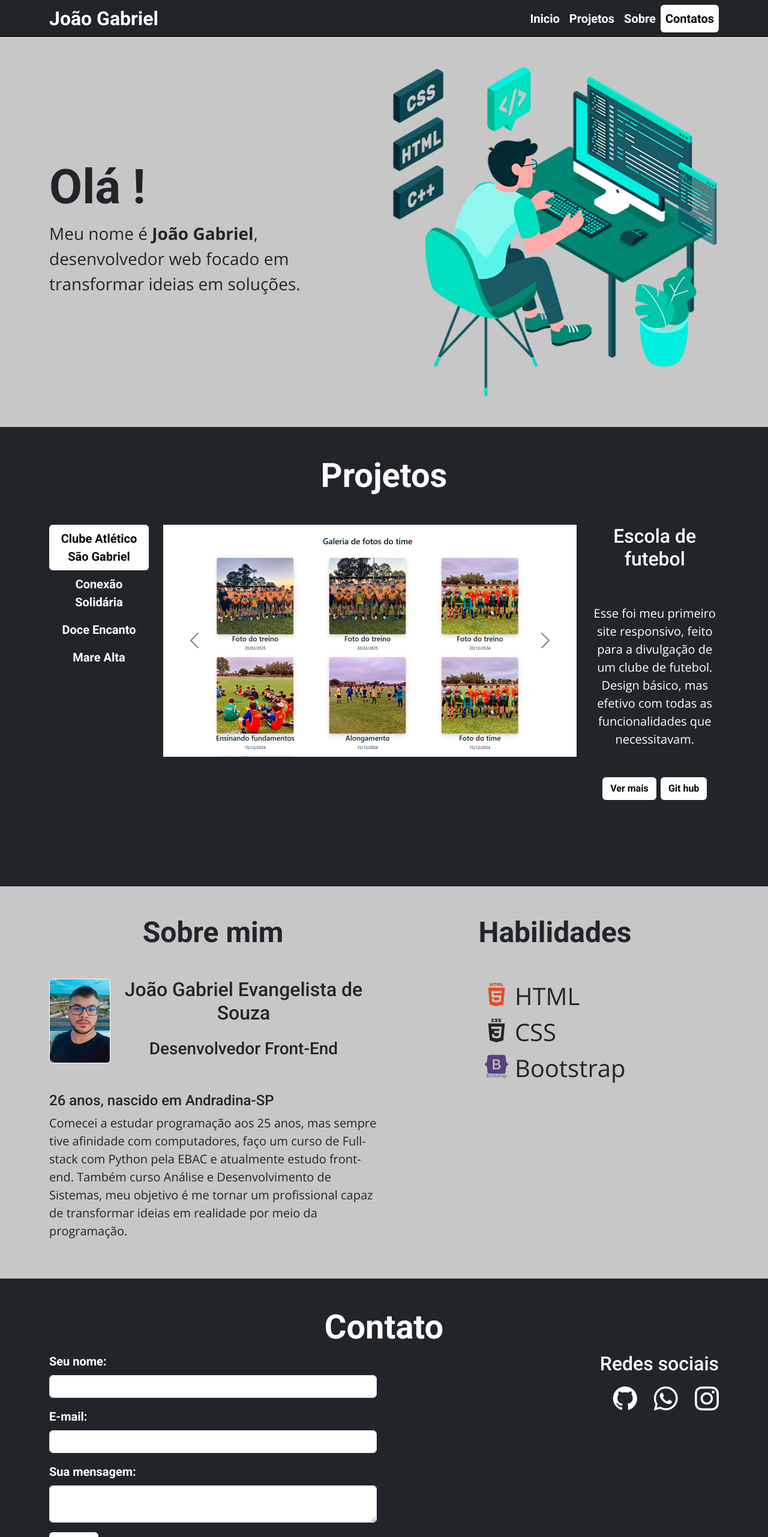
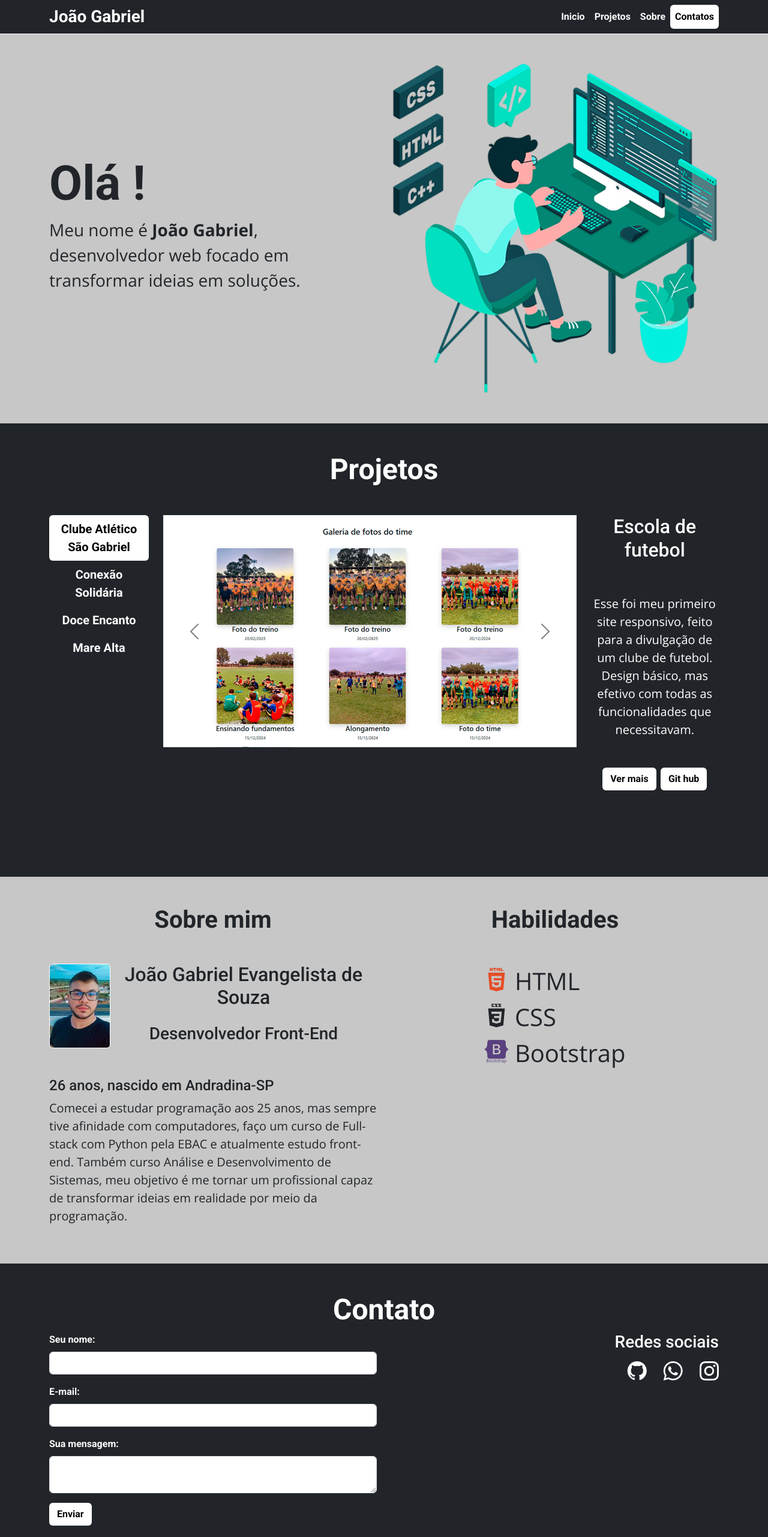
Before and after one commit to JoaoGabrii/portfolio, a plain HTML site: page index.html in a window 1280 px wide. Shown: the top 2563 px of the page at 60% size. Drawn offline with nearby package versions, Linux system fonts and the light colour scheme.

Commit message:
mudança de tamanho dos titulos

```diff
--- a/index.html
+++ b/index.html
@@ -22,31 +22,30 @@
 <body>
     <header class="navbar navbar-expand-lg sticky-top bg-dark border-bottom border-white">
         <div class="container">
-            <h1 class="title fs-2 fw-bold m-0">João Gabriel</h1>
-            <button type="button" class="navbar-toggler " data-bs-toggle="collapse" data-bs-target="#menu">
+            <h1 class="title fs-3 fw-bold m-0">João Gabriel</h1>
+            <button type="button" class="navbar-toggler" data-bs-toggle="collapse" data-bs-target="#menu">
                 <span class="navbar-toggler-icon"></span>
             </button>
             <nav class="navbar-collapse collapse justify-content-end" id="menu">
                 <ul class="nav nav-pills navbar-nav text-center">
                     <li class="nav-item">
-                        <a class="nav-link fw-bold fs-5" href="#inicio">Inicio</a>
+                        <a class="nav-link active fw-bold fs-6" href="#inicio">Inicio</a>
                     </li>
                     <li class="nav-item">
-                        <a class="nav-link fw-bold fs-5 " href="#projetos">Projetos</a>
+                        <a class="nav-link fw-bold fs-6 " href="#projetos">Projetos</a>
                     </li>
                     <li class="nav-item">
-                        <a class="nav-link fw-bold fs-5 " href="#sobre">Sobre</a>
+                        <a class="nav-link fw-bold fs-6 " href="#sobre">Sobre</a>
                     </li>
                     <li class="nav-item">
-                        <a class="nav-link fw-bold fs-5 " href="#contatos">Contatos</a>
+                        <a class="nav-link fw-bold fs-6 " href="#contatos">Contatos</a>
                     </li>
                 </ul>
             </nav>
         </div>
     </header>
 
-    <div class="p-0" data-bs-spy="scroll" data-bs-target="#menu">
-
+    <div class="p-0" data-bs-spy="scroll" data-bs-target="#menu" data-bs-smooth-scroll="true">
         <section id="inicio" class="section-colors py-5">
             <div class="container">
                 <div class="row">
@@ -66,7 +65,7 @@
         <section id="projetos" class="bg-dark py-5">
             <div class="container">
                 <div class="row">
-                    <h2 class="title text-center fw-bold display-4 mb-5">Projetos</h2>
+                    <h2 class="title text-center fw-bold display-5 mb-5">Projetos</h2>
                 </div>
 
                 <div class="row">
@@ -315,7 +314,7 @@
             <div class="container">
                 <div class="row">
                     <div class="col-md-6">
-                        <h2 class="text-center title-section fw-bold display-5 mb-5">Sobre mim</h2>
+                        <h2 class="text-center title-section fw-bold display-6 mb-5">Sobre mim</h2>
                         <div class="d-flex align-items-center">
                             <img class="border border-white rounded" src="image/icon/logo-foto.jpeg" alt="Minha foto">
                             <div class="text-center">
@@ -332,7 +331,7 @@
                         </div>
                     </div>
                     <div class="col-md-6 mt-3 mt-md-0 d-md-flex flex-column align-items-center">
-                        <h2 class="text-center title-section display-5 fw-bold mb-5">Habilidades</h2>
+                        <h2 class="text-center title-section display-6 fw-bold mb-5">Habilidades</h2>
                         <ul class="m-0 p-0">
                             <li class="fs-1">
                                 <i class="devicon-html5-plain-wordmark colored"></i>
@@ -361,40 +360,40 @@
         <section id="contatos" class="bg-dark py-5">
             <div class="container">
                 <div class="row">
-                    <h2 class="title fw-bold display-4 text-center">Contato</h2>
+                    <h2 class="title fw-bold display-5 text-center">Contato</h2>
                 </div>
                 <div class="row">
                     <div class="col-md-6">
                         <form>
                             <div class="mb-3">
-                                <label class="form-label title fw-bold fs-5" for="nome">Seu nome:</label>
+                                <label class="form-label title fw-bold fs-6" for="nome">Seu nome:</label>
                                 <input class="form-control" id="nome" type="text" required>
                             </div>
                             <div class="mb-3">
-                                <label class="form-label title fw-bold fs-5" for="email">E-mail:</label>
+                                <label class="form-label title fw-bold fs-6" for="email">E-mail:</label>
                                 <input class="form-control" id="email" type="email" required>
                             </div>
                             <div class="mb-3">
-                                <label class="form-label title fw-bold fs-5" for="mensagem">Sua mensagem:</label>
+                                <label class="form-label title fw-bold fs-6" for="mensagem">Sua mensagem:</label>
                                 <textarea class="form-control" id="mensagem" required></textarea>
                             </div>
-                            <button class="btn fs-5 fw-bold" type="submit">Enviar</button>
+                            <button class="btn fs-6 fw-bold" type="submit">Enviar</button>
                         </form>
                     </div>
                     <div class="col-md-6 mt-5 mt-md-0 text-center text-md-end">
-                        <h3 class="title fs-2">Redes sociais</h3>
+                        <h3 class="title fs-3">Redes sociais</h3>
                         <ul class="p-0">
                             <li class="github">
                                 <a href="https://github.com/Joaogabsouza" target="_blank" rel="noopener noreferrer"><i
-                                        class="fs-1 bi bi-github"></i></a>
+                                        class="fs-2 bi bi-github"></i></a>
                             </li>
                             <li class="whatsapp">
                                 <a href="https://api.whatsapp.com/send?phone=5518997463778" target="_blank"
-                                    rel="noopener noreferrer"><i class="mx-4 fs-1 bi bi-whatsapp"></i></a>
+                                    rel="noopener noreferrer"><i class="mx-4 fs-2 bi bi-whatsapp"></i></a>
                             </li>
                             <li class="instagram">
                                 <a href="https://www.instagram.com/joao.gabriel.es/" target="_blank"
-                                    rel="noopener noreferrer"><i class="fs-1 bi bi-instagram"></i></a>
+                                    rel="noopener noreferrer"><i class="fs-2 bi bi-instagram"></i></a>
                             </li>
                         </ul>
                     </div>
@@ -402,14 +401,20 @@
             </div>
         </section>
     </div>
-
     <footer class="section-colors py-3 text-center">
-        <p class="title-section m-0 fs-5">Copyright © 2025. Todos os direitos reservados.</p>
+        <p class="title-section m-0">Copyright © 2025. Todos os direitos reservados.</p>
     </footer>
 
     <script src="lib/bootstrap.bundle.min.js"></script>
     <script>
-
+        document.querySelectorAll('.nav-link').forEach(link => {
+            link.addEventListener('click', () => {
+                const navbarToggler = document.querySelector('.navbar-toggler');
+                if (navbarToggler && navbarToggler.getAttribute('aria-expanded') === 'true') {
+                    navbarToggler.click();
+                }
+            });
+        });
     </script>
 </body>
 
--- a/style.css
+++ b/style.css
@@ -1,4 +1,4 @@
-       /* Aplicando fonte as escritas em geral */
+    /* Aplicando fonte as escritas em geral */
         body {
             font-family: "Open Sans", sans-serif;
         }
```
